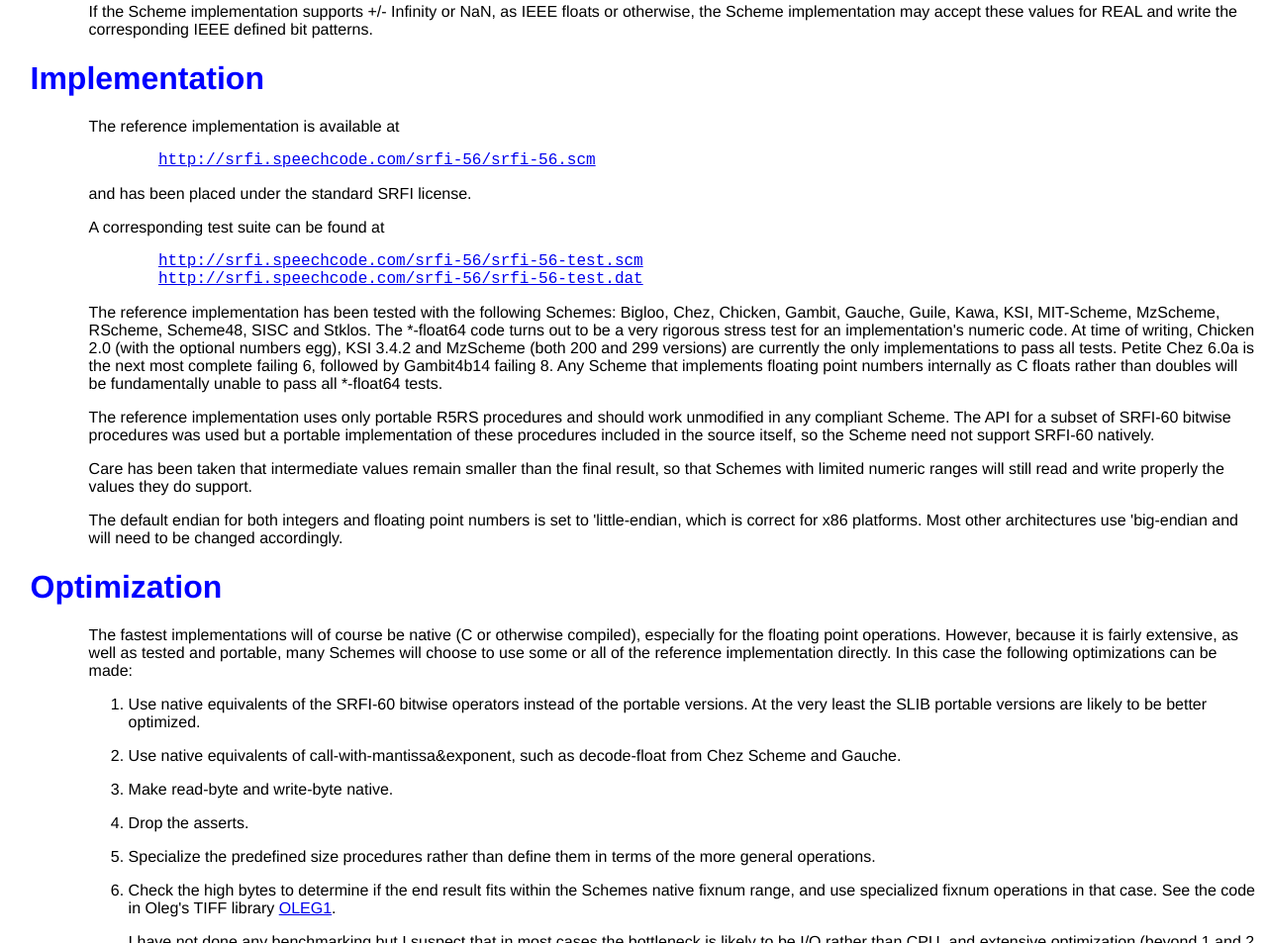
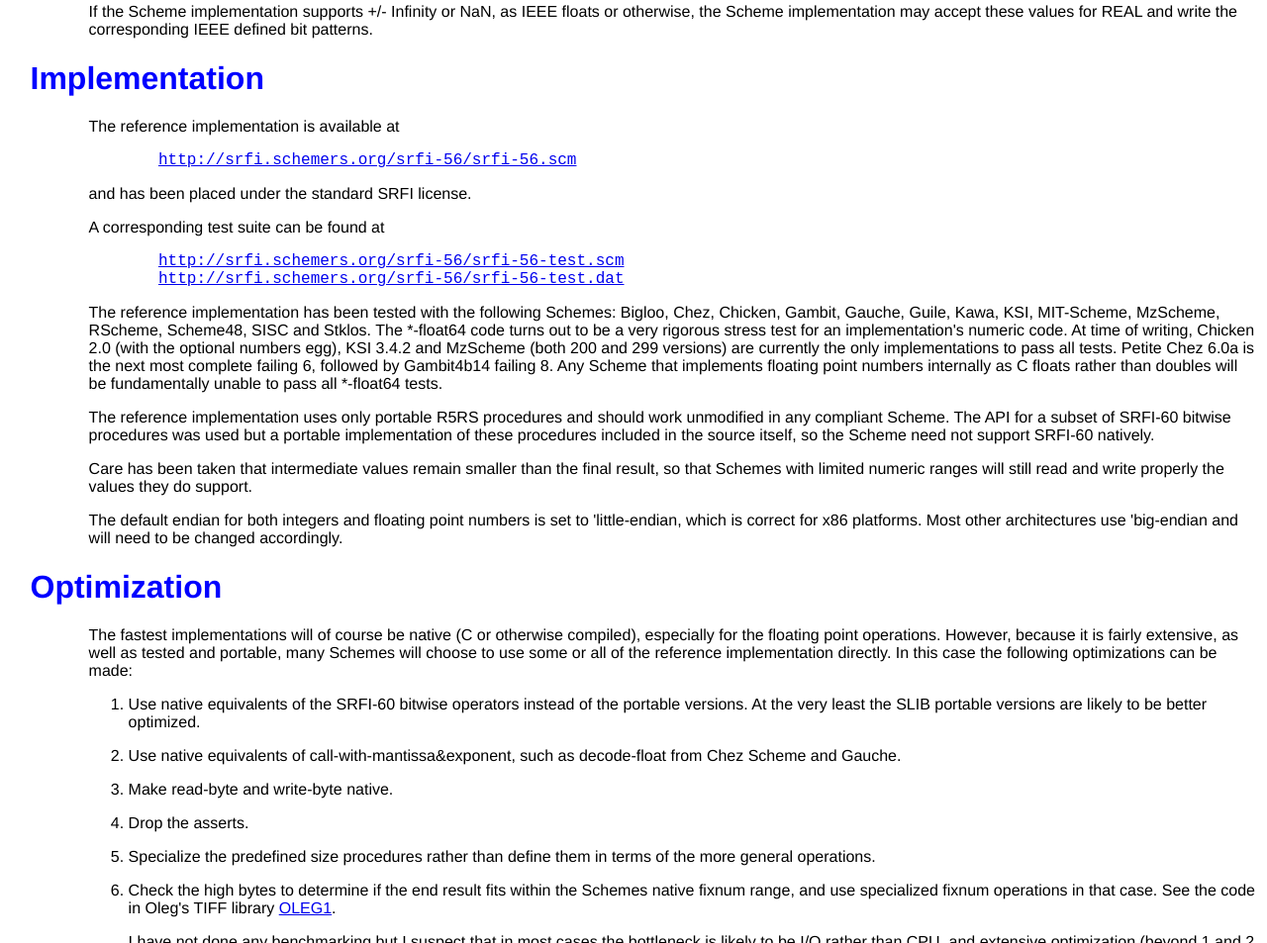
Before and after one commit to scheme-requests-for-implementation/srfi-56, a plain HTML site: page srfi-56.html in a window 1280 px wide. Shown: the part 6245-7198 px from the top of the page at 99% size. Drawn offline with Linux system fonts and the light colour scheme.

Commit message:
Change all links back to <srfi.schemers.org>.

```diff
--- a/srfi-56.html
+++ b/srfi-56.html
@@ -6,7 +6,7 @@
     <title>SRFI 56: Binary I/O</title>
     <style type="text/css">
            /* Style taken directly from SRFI-1:
-            *   http://srfi.speechcode.com/srfi-1/srfi-1.html
+            *   http://srfi.schemers.org/srfi-1/srfi-1.html
             */
 
 	   /* A little general layout hackery for headers & the title. */
@@ -112,7 +112,7 @@
 
 This SRFI is currently in ``withdrawn'' status.  To see an explanation of each
 status that a SRFI can hold, see <a
-HREF="http://srfi.speechcode.com/srfi-process.html">here</a>.  It will
+HREF="http://srfi.schemers.org/srfi-process.html">here</a>.  It will
 remain in draft status until 2004/09/14, or as amended.  To provide input
 on this SRFI, please <code><a HREF="mailto:srfi minus 56 at srfi dot schemers dot org">mail
 to &lt;srfi minus 56 at srfi dot schemers dot org&gt;</a></code>.  See <a
@@ -570,14 +570,14 @@ href="srfi-56-1.8.html">2005/10/31</a>
 <p>
   The reference implementation is available at
 <pre class="code-example">
-    <a href="http://srfi.speechcode.com/srfi-56/srfi-56.scm">http://srfi.speechcode.com/srfi-56/srfi-56.scm</a>
+    <a href="http://srfi.schemers.org/srfi-56/srfi-56.scm">http://srfi.schemers.org/srfi-56/srfi-56.scm</a>
 </pre>
   and has been placed under the standard SRFI license.
 <p>
   A corresponding test suite can be found at
 <pre class="code-example">
-    <a href="http://srfi.speechcode.com/srfi-56/srfi-56-test.scm">http://srfi.speechcode.com/srfi-56/srfi-56-test.scm</a>
-    <a href="http://srfi.speechcode.com/srfi-56/srfi-56-test.dat">http://srfi.speechcode.com/srfi-56/srfi-56-test.dat</a>
+    <a href="http://srfi.schemers.org/srfi-56/srfi-56-test.scm">http://srfi.schemers.org/srfi-56/srfi-56-test.scm</a>
+    <a href="http://srfi.schemers.org/srfi-56/srfi-56-test.dat">http://srfi.schemers.org/srfi-56/srfi-56-test.dat</a>
 </pre>
   The reference implementation has been tested with the following
   Schemes: Bigloo, Chez, Chicken, Gambit, Gauche, Guile, Kawa, KSI,
```
